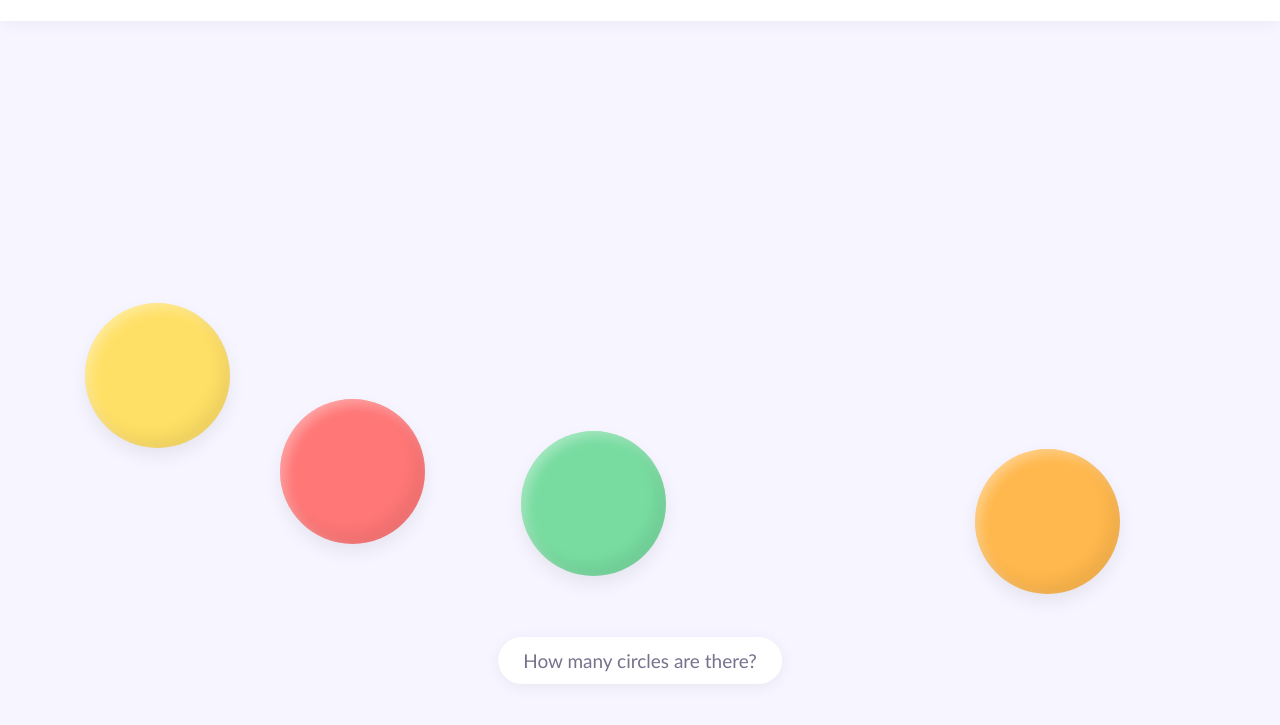
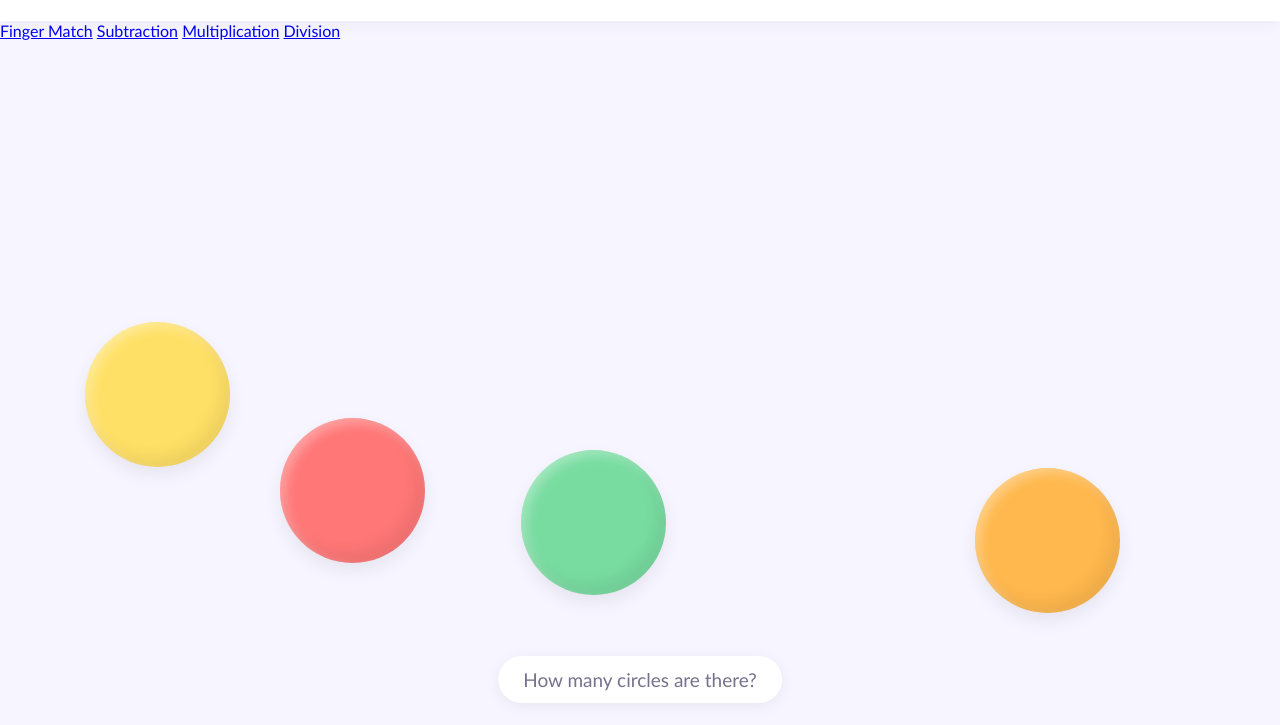
Before and after one commit to ShanSTang/learningTool, a plain HTML site: page index.html in a window 1280 px wide. Shown: the part 94-819 px from the top of the page. Drawn offline with Linux system fonts and the light colour scheme.

Commit message:
Update index.html

```diff
--- a/index.html
+++ b/index.html
@@ -35,6 +35,13 @@
     <button onclick="newRound()">New Round ↻</button>
 </header>
 
+<nav class="page-nav">
+    <a href="index.html" class="nav-link active">Finger Match</a>
+    <a href="subtraction.html" class="nav-link">Subtraction</a>
+    <a href="multiplication.html" class="nav-link">Multiplication</a>
+    <a href="division.html" class="nav-link">Division</a>
+</nav>
+
 <main id="game">
     <div id="counter">Get ready!</div> <div id="hold-wheel"><div id="wheel-inner"></div></div>
 </main>
```
